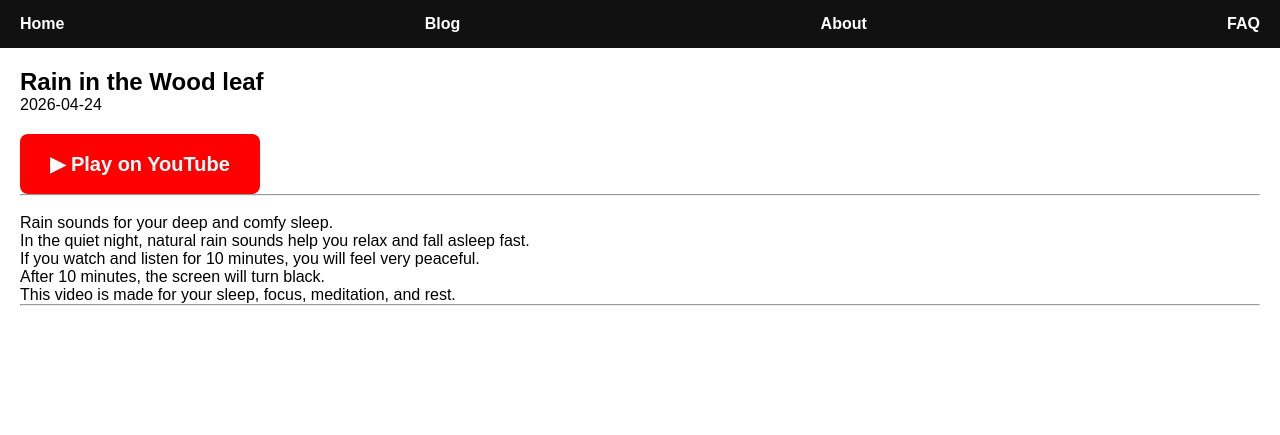
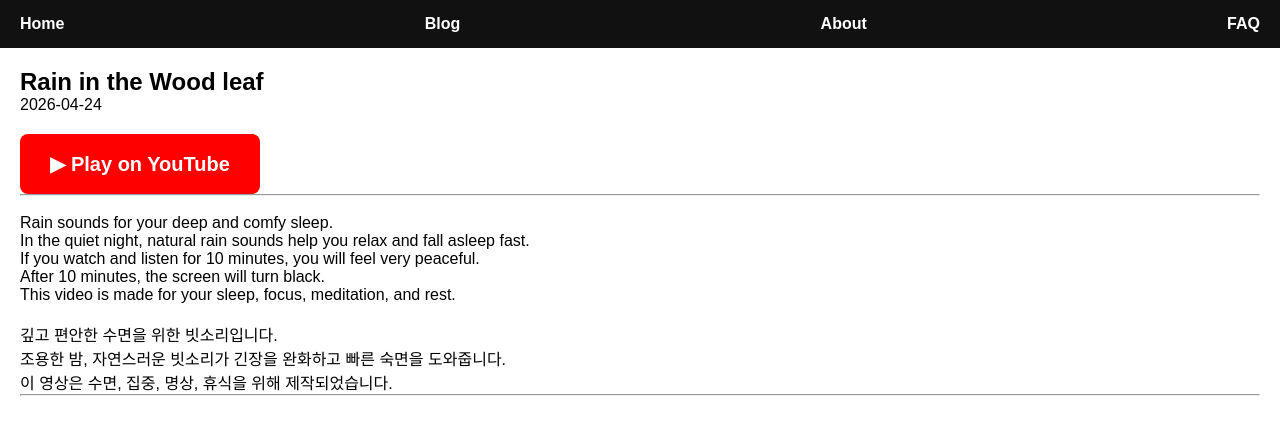
Before and after one commit to choijangwook/rain-deep-sleep, a Jekyll site: the page built from _posts/2026-04-24-나무가지의 빗소리.md, in a window 1280 px wide. Shown: the top 435 px of the page. Built offline with Jekyll 4.4.1, drawn with Linux system fonts in a browser that asks for light colours.

Commit message:
Update 2026-04-24-나무가지의 빗소리.md

```diff
--- a/_posts/2026-04-24-나무가지의 빗소리.md
+++ b/_posts/2026-04-24-나무가지의 빗소리.md
@@ -18,5 +18,9 @@ In the quiet night, natural rain sounds help you relax and fall asleep fast.<br>
 If you watch and listen for 10 minutes, you will feel very peaceful.<br>
 After 10 minutes, the screen will turn black.<br>
 This video is made for your sleep, focus, meditation, and rest.<br>
+<br>
+깊고 편안한 수면을 위한 빗소리입니다.<br>
+조용한 밤, 자연스러운 빗소리가 긴장을 완화하고 빠른 숙면을 도와줍니다.<br>
+이 영상은 수면, 집중, 명상, 휴식을 위해 제작되었습니다.<br>
 
 ---
```
